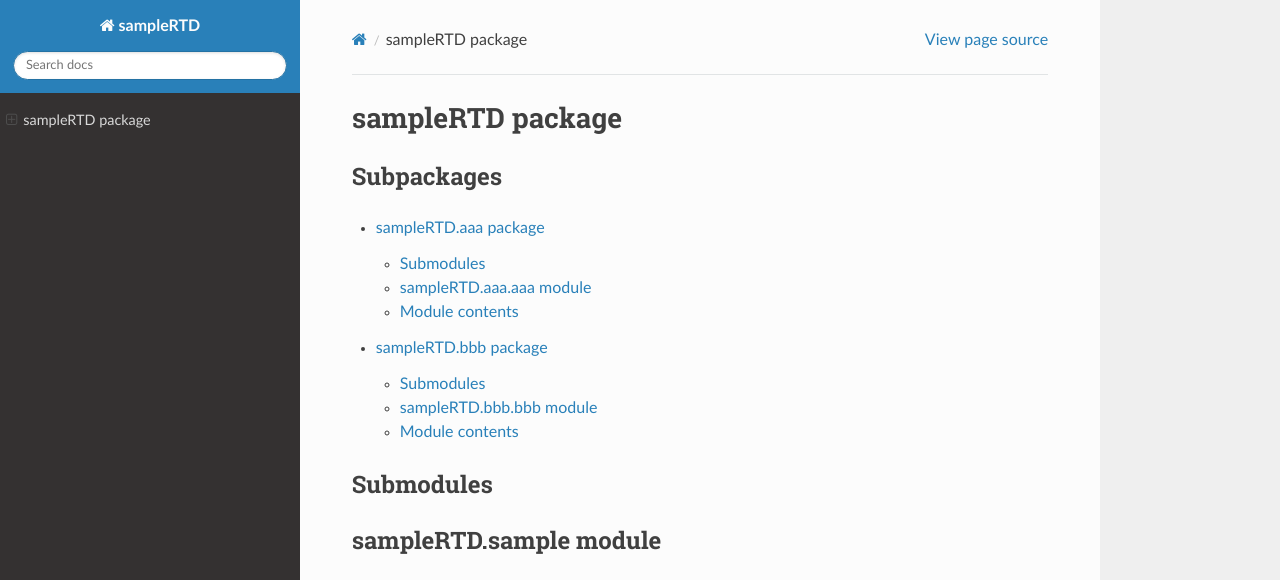
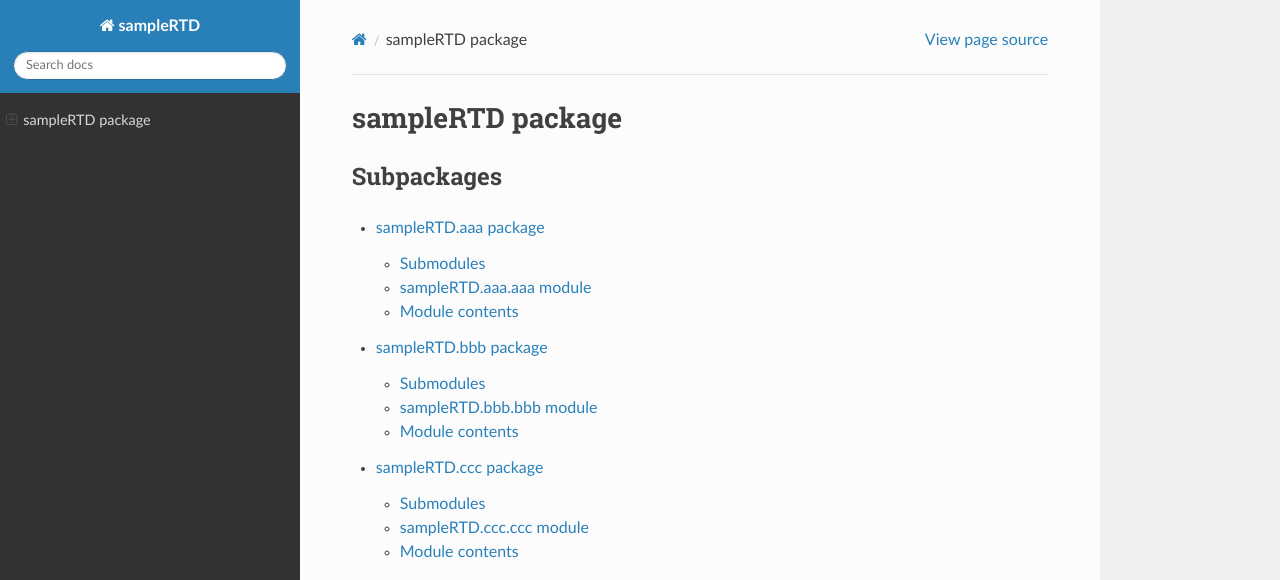
Before and after one commit to komo-fr/sampleRTD, a Sphinx documentation site: the page built from docs/sampleRTD.rst, in a window 1280 px wide and 1110 px high. Shown: the top 580 px of the window. Built offline with Sphinx 7.4.7 and the Read the Docs theme 2.0.0, drawn with Linux system fonts in a browser that asks for light colours; grey boxes are pictures that could not be loaded.

Commit message:
update docs

```diff
--- a/docs/index.rst
+++ b/docs/index.rst
@@ -10,6 +10,7 @@ API Reference
 
    sampleRTD.aaa
    sampleRTD.bbb
+   sampleRTD.ccc
 
 Indices and tables
 ==================
--- /dev/null
+++ b/docs/sampleRTD.ccc.rst
@@ -0,0 +1,22 @@
+sampleRTD.ccc package
+=====================
+
+Submodules
+----------
+
+sampleRTD.ccc.ccc module
+------------------------
+
+.. automodule:: sampleRTD.ccc.ccc
+   :members:
+   :undoc-members:
+   :show-inheritance:
+
+
+Module contents
+---------------
+
+.. automodule:: sampleRTD.ccc
+   :members:
+   :undoc-members:
+   :show-inheritance:
--- a/docs/sampleRTD.rst
+++ b/docs/sampleRTD.rst
@@ -8,6 +8,7 @@ Subpackages
 
    sampleRTD.aaa
    sampleRTD.bbb
+   sampleRTD.ccc
 
 Submodules
 ----------
```
